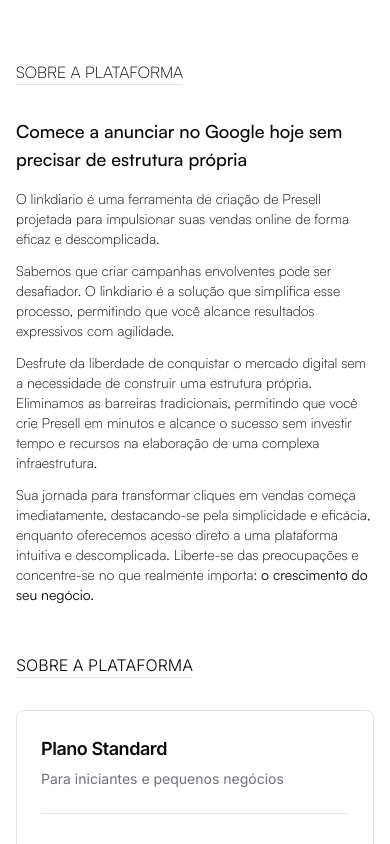
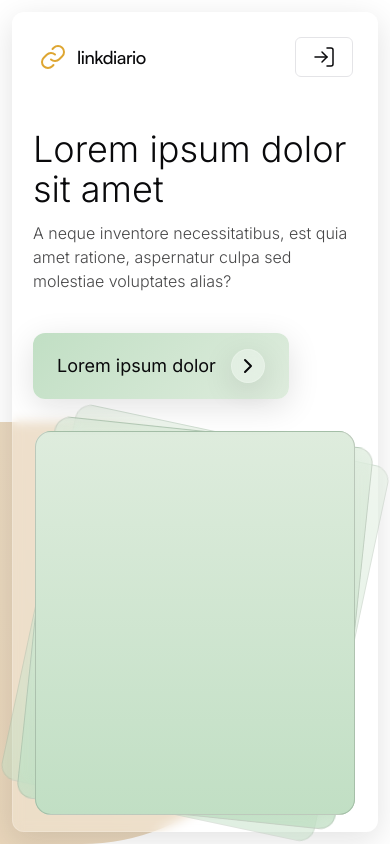
Before and after one commit to rotrenanoliveira/linkdiario-app, a Next.js app: page /test-component in a window 390 px wide. Shown: the top 844 px of the page. Built offline with nearby package versions, Linux system fonts and the light colour scheme.

Commit message:
test: hero on mobile

```diff
--- a/src/app/(client)/test-component/page.tsx
+++ b/src/app/(client)/test-component/page.tsx
@@ -1,5 +1,5 @@
 import Link from 'next/link'
-import { ArrowRight } from 'lucide-react'
+import { ArrowRight, ChevronRight, LogIn } from 'lucide-react'
 
 import { poppins, satochi } from '@/app/fonts'
 import { Accordion, AccordionContent, AccordionItem, AccordionTrigger } from '@/components/ui/accordion'
@@ -8,6 +8,7 @@
 import { Icons } from '@/components/icons'
 import { Separator } from '@/components/ui/separator'
 import { cn } from '@/lib/utils'
+import Image from 'next/image'
 
 const qna = [
   {
@@ -44,9 +45,87 @@
 
 export default function HomePage() {
   return (
-    <div className="p-3 md:p-9 lg:p-12 xl:p-16">
+    <>
+      {/* HEADER - HERO */}
+      <section className="header-gradient">
+        <div className="header-hero z-20 space-y-8">
+          {/* NAV */}
+          <nav className="w-full rounded-full h-16 inline-flex items-center justify-between px-3">
+            <div
+              className={cn(
+                satochi.className,
+                'inline-flex items-center gap-2 text-lg md:text-xl font-medium tracking-tight',
+              )}
+            >
+              <Icons.linkdiario />
+              linkdiario
+            </div>
+
+            <ul className={cn(satochi.className, 'hidden lg:flex items-center gap-4 font-medium')}>
+              <Link href="#sobre">
+                <Button className="text-xl" variant="link">
+                  sobre
+                </Button>
+              </Link>
+              <Link href="#precos">
+                <Button className="text-xl" variant="link">
+                  preços
+                </Button>
+              </Link>
+              <Link href="#qna">
+                <Button className="text-xl" variant="link">
+                  q&a
+                </Button>
+              </Link>
+            </ul>
+
+            {/* <Link href="/auth/sign-in"> */}
+            <Link href="#">
+              {/* <Button className="inline-flex items-center gap-2 p-2 md:p-3 md:h-12 rounded-lg hover:rounded-[48px] bg-[#8AB8A1] hover:bg-[#94BCA6] transition-all duration-300"> */}
+              <Button variant="outline" className="inline-flex items-center gap-2">
+                <span className="hidden md:inline">Entrar</span>
+                <LogIn size={24} strokeWidth={1.5} className="" />
+              </Button>
+            </Link>
+          </nav>
+          {/* HERO */}
+          <div className="p-2">
+            <h1 className="font-light mb-3 text-4xl md:text-6xl lg:text-7xl xl:text-8xl">Lorem ipsum dolor sit amet</h1>
+
+            <span className="font-light text-foreground/75">
+              A neque inventore necessitatibus, est quia amet ratione, aspernatur culpa sed molestiae voluptates alias?
+            </span>
+          </div>
+          {/* BTN - CTA */}
+          <div className="hero-cta-bg">
+            <Link href="#" className="w-full py-4 px-6 inline-flex gap-2 items-center justify-between">
+              <button type="button" className="text-lg">
+                Lorem ipsum dolor
+              </button>
+
+              <div className="hero-cta-icon">
+                <ChevronRight size={24} strokeWidth={2} />
+              </div>
+            </Link>
+          </div>
+
+          <div className="hero-image-cover mx-auto relative">
+            <div className="hero-image-cover absolute rotate-12 opacity-50 border border-black/15" />
+
+            <div className="hero-image-cover absolute rotate-6 opacity-75 border border-black/15" />
+
+            <div className="hero-image-cover absolute border border-black/15">
+              {/* <Image src="" alt="" width={352} height={448} className="hero-image-cover absolute" /> */}
+            </div>
+          </div>
+        </div>
+        <div className="absolute left-0 bottom-0 z-10 w-3/4 lg:w-1/2 h-1/2 rounded-tr-full rounded-br-full bg-gradient-to-tr from-[#E8D5BA] to-[#E8D5BAFF]/85"></div>
+      </section>
+
+      <div className="p-3 md:p-9 lg:p-12 xl:p-16 overflow-hidden">
         {/* ABOUT */}
-      <div
+        <section
+          id="sobre"
           className={cn(
             satochi.className,
             'container xl:max-w-screen-lg 2xl:max-w-screen-xl px-1 flex flex-col xl:flex-row gap-8 md:gap-4 lg:gap-8 my-12 lg:my-16 xl:my-32',
@@ -88,14 +167,14 @@
             <div className="font-light text-foreground space-y-3 lg:space-y-6 xl:space-y-6">
               <div className="hidden md:inline-flex items-center gap-3">
                 <div className="size-2 animate-pulse rounded-full bg-linkdiario-yellow" />
-              <p className="text-md xl:text-lg font-normal text-foreground/65">
+                <p className="text-md xl:text-lg  font-normal text-foreground/65">
                   Em um mundo digital movido por cliques, destacar-se é essencial.
                 </p>
               </div>
 
               <p className="text-sm md:text-lg xl:text-xl">
-              O linkdiario é uma ferramenta de criação de Presell projetada para impulsionar suas vendas online de forma
-              eficaz e descomplicada.
+                O linkdiario é uma ferramenta de criação de Presell projetada para impulsionar suas vendas online de
+                forma eficaz e descomplicada.
               </p>
 
               <div className="hidden md:inline-flex items-center gap-3">
@@ -106,8 +185,8 @@
               </div>
 
               <p className="text-sm md:text-lg xl:text-xl">
-              Sabemos que criar campanhas envolventes pode ser desafiador. O linkdiario é a solução que simplifica esse
-              processo, permitindo que você alcance resultados expressivos com agilidade.
+                Sabemos que criar campanhas envolventes pode ser desafiador. O linkdiario é a solução que simplifica
+                esse processo, permitindo que você alcance resultados expressivos com agilidade.
               </p>
 
               <div className="hidden md:inline-flex items-center gap-3">
@@ -130,11 +209,14 @@
               </p>
             </div>
           </div>
-      </div>
+        </section>
         {/* PLANS */}
-      <section className="container xl:max-w-screen-lg 2xl:max-w-screen-xl flex flex-col items-center gap-8 px-1 my-12 lg:my-16 xl:my-32">
+        <section
+          id="precos"
+          className="container xl:max-w-screen-lg 2xl:max-w-screen-xl flex flex-col items-center gap-8 px-1 my-12 lg:my-16 xl:my-32"
+        >
           <h1 className="self-start w-fit font-light 2xl:text-2xl xl:font-normal border-b xl:border-none uppercase">
-          sobre a plataforma
+            Planos
           </h1>
 
           <div className="xl:max-w-3xl flex flex-col justify-center md:flex-row gap-8 md:gap-4 lg:gap-8">
@@ -153,8 +235,8 @@
                 </ul>
 
                 <span className="block mt-8 font-light text-sm text-foreground/75">
-                Empreendedores iniciantes e pequenos negócios que buscam uma solução acessível e eficiente para iniciar
-                sua presença online.
+                  Empreendedores iniciantes e pequenos negócios que buscam uma solução acessível e eficiente para
+                  iniciar sua presença online.
                 </span>
               </CardContent>
               <CardFooter>
@@ -182,8 +264,8 @@
                 </ul>
 
                 <span className="block mt-8 font-light text-sm text-foreground/75">
-                Empresas em crescimento que buscam uma presença online robusta e estratégias de marketing mais avançadas
-                para otimização e resultados expressivos.
+                  Empresas em crescimento que buscam uma presença online robusta e estratégias de marketing mais
+                  avançadas para otimização e resultados expressivos.
                 </span>
               </CardContent>
               <CardFooter>
@@ -281,12 +363,14 @@
               </div>
 
               <p className="font-light text-sm text-zinc-800/75">
-              <span className="hidden md:inline">Todos os direitos reservados</span>・ &copy; {new Date().getFullYear()}
+                <span className="hidden md:inline">Todos os direitos reservados</span>・ &copy;{' '}
+                {new Date().getFullYear()}
                 <span className="md:hidden">・</span>
               </p>
             </div>
           </div>
         </footer>
       </div>
+    </>
   )
 }
--- a/src/app/globals.css
+++ b/src/app/globals.css
@@ -75,10 +75,70 @@
   }
 }
 
+.header-gradient {
+  @apply
+    w-full h-screen overflow-x-hidden
+    p-3 md:p-9 lg:p-12 xl:p-16;
+
+  /* background-image: linear-gradient(to top, #FAFAFA 0%, #E8D5BAFF 100%); */
+}
+
+.header-hero {
+  @apply w-full h-full rounded-xl xl:rounded-3xl p-3 md:p-9 lg:p-12 xl:p-16 relative;
+
+  background: rgba(255, 255, 255, 0.2);
+  box-shadow: 0 8px 32px 0 rgba(16, 16, 16, 0.12 );
+  border: 1px solid rgba(255, 255, 255, 0.18);
+  backdrop-filter: blur(5.5px);
+  -webkit-backdrop-filter: blur(5.5px);
+}
+
+.hero-cta-bg {
+  @apply w-fit min-w-64 rounded-xl mx-2 transition-all duration-300;
+
+  position: relative;
+  background-image: linear-gradient(-45deg, #deecdd 0%, #c1dfc4 100%);
+  box-shadow: 0 8px 32px 0 rgba(16, 16, 16, 0.12 );
+  backdrop-filter: blur(5.5px);
+  z-index: 1;
+}
+
+.hero-cta-bg::before {
+  @apply w-full h-full absolute top-0 left-0 rounded-xl transition-all duration-300;
+
+  content: '';
+  background-image: linear-gradient(-45deg, #c1dfc4 0%, #deecdd 100%);
+  z-index: -1;
+  opacity:0;
+}
+
+.hero-cta-bg:hover::before {
+  opacity: 1;
+}
+
+.hero-cta-icon {
+  @apply p-1 rounded-3xl;
+
+  background: rgba( 255, 255, 255, 0.3);
+  box-shadow: 0 8px 32px 0 rgba(16, 16, 16, 0.12 );
+  border: 1px solid rgba( 255, 255, 255, 0.18 );
+  backdrop-filter: blur(5.5px);
+  -webkit-backdrop-filter: blur(5.5px);
+}
+
+.hero-image-cover {
+  @apply w-80 h-96 md:w-[352px] md:h-[448px] rounded-2xl;
+
+  background-image: linear-gradient(to top, #c1dfc4 0%, #deecdd 100%);
+  /* border: 1px solid rgba(0, 0, 0, 0.15); */
+  backdrop-filter: blur(5.5px);
+  -webkit-backdrop-filter: blur(5.5px);
+}
+
 .about-cta-base {
   @apply h-32 w-60 rounded-xl;
 
-  background: rgba( 255, 255, 255, 0.2 );
+  background: rgba( 255, 255, 255, 0.3);
   box-shadow: 0 8px 32px 0 rgba(16, 16, 16, 0.12 );
   border: 1px solid rgba( 255, 255, 255, 0.18 );
   backdrop-filter: blur( 5.5px );
--- a/src/components/icons.tsx
+++ b/src/components/icons.tsx
@@ -4,6 +4,18 @@
   instagram: (props: IconProps) => (
     <svg xmlns="http://www.w3.org/2000/svg" width="24" height="24" viewBox="0 0 256 256" {...props}>
       <path d="M128,82a46,46,0,1,0,46,46A46.06,46.06,0,0,0,128,82Zm0,80a34,34,0,1,1,34-34A34,34,0,0,1,128,162ZM176,26H80A54.06,54.06,0,0,0,26,80v96a54.06,54.06,0,0,0,54,54h96a54.06,54.06,0,0,0,54-54V80A54.06,54.06,0,0,0,176,26Zm42,150a42,42,0,0,1-42,42H80a42,42,0,0,1-42-42V80A42,42,0,0,1,80,38h96a42,42,0,0,1,42,42ZM190,76a10,10,0,1,1-10-10A10,10,0,0,1,190,76Z"></path>
+    </svg>
+  ),
+  linkdiario: (props: IconProps) => (
+    <svg
+      xmlns="http://www.w3.org/2000/svg"
+      width="32"
+      height="32"
+      viewBox="0 0 256 256"
+      className="fill-[#DEA632]"
+      {...props}
+    >
+      <path d="M137.54,186.36a8,8,0,0,1,0,11.31l-9.94,10A56,56,0,0,1,48.38,128.4L72.5,104.28A56,56,0,0,1,149.31,102a8,8,0,1,1-10.64,12,40,40,0,0,0-54.85,1.63L59.7,139.72a40,40,0,0,0,56.58,56.58l9.94-9.94A8,8,0,0,1,137.54,186.36Zm70.08-138a56.08,56.08,0,0,0-79.22,0l-9.94,9.95a8,8,0,0,0,11.32,11.31l9.94-9.94a40,40,0,0,1,56.58,56.58L172.18,140.4A40,40,0,0,1,117.33,142,8,8,0,1,0,106.69,154a56,56,0,0,0,76.81-2.26l24.12-24.12A56.08,56.08,0,0,0,207.62,48.38Z"></path>
     </svg>
   ),
   spinner: (props: IconProps) => (
```
Lines whose indentation alone changed are shown as unchanged.
